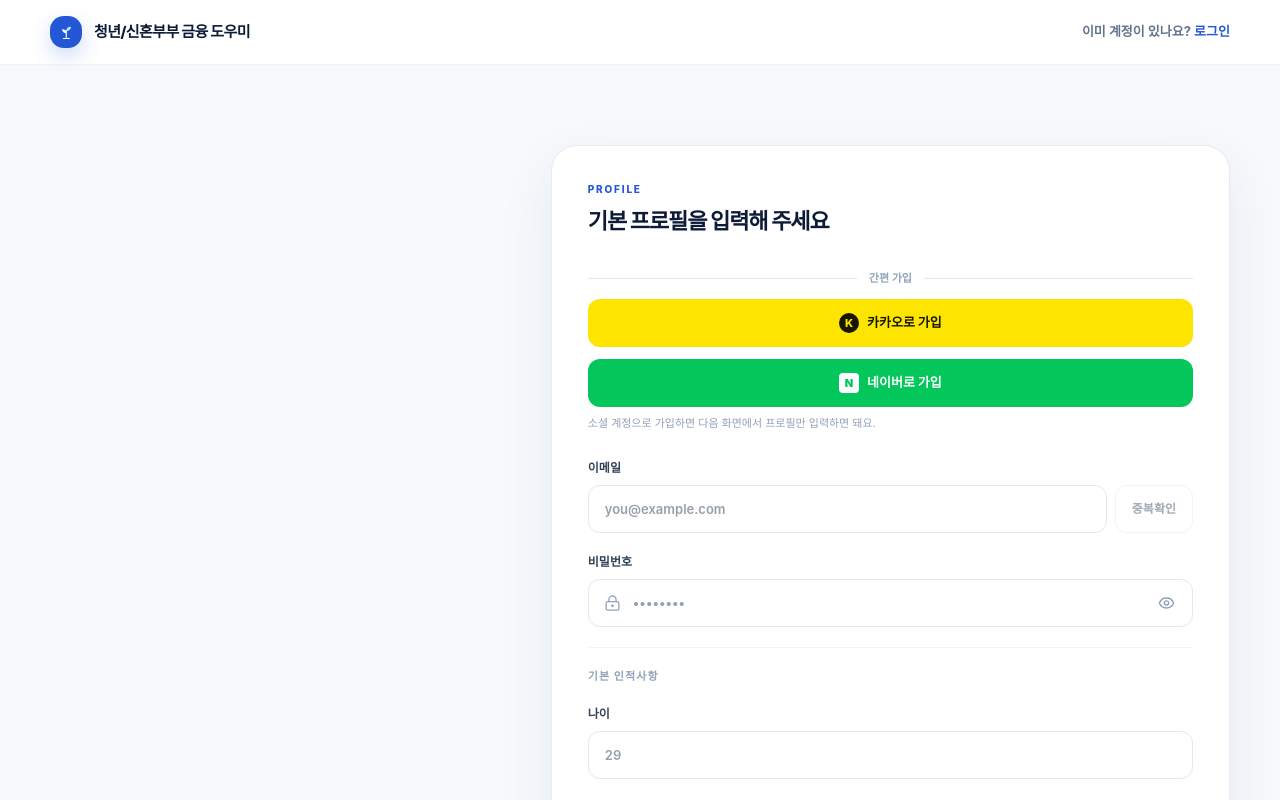
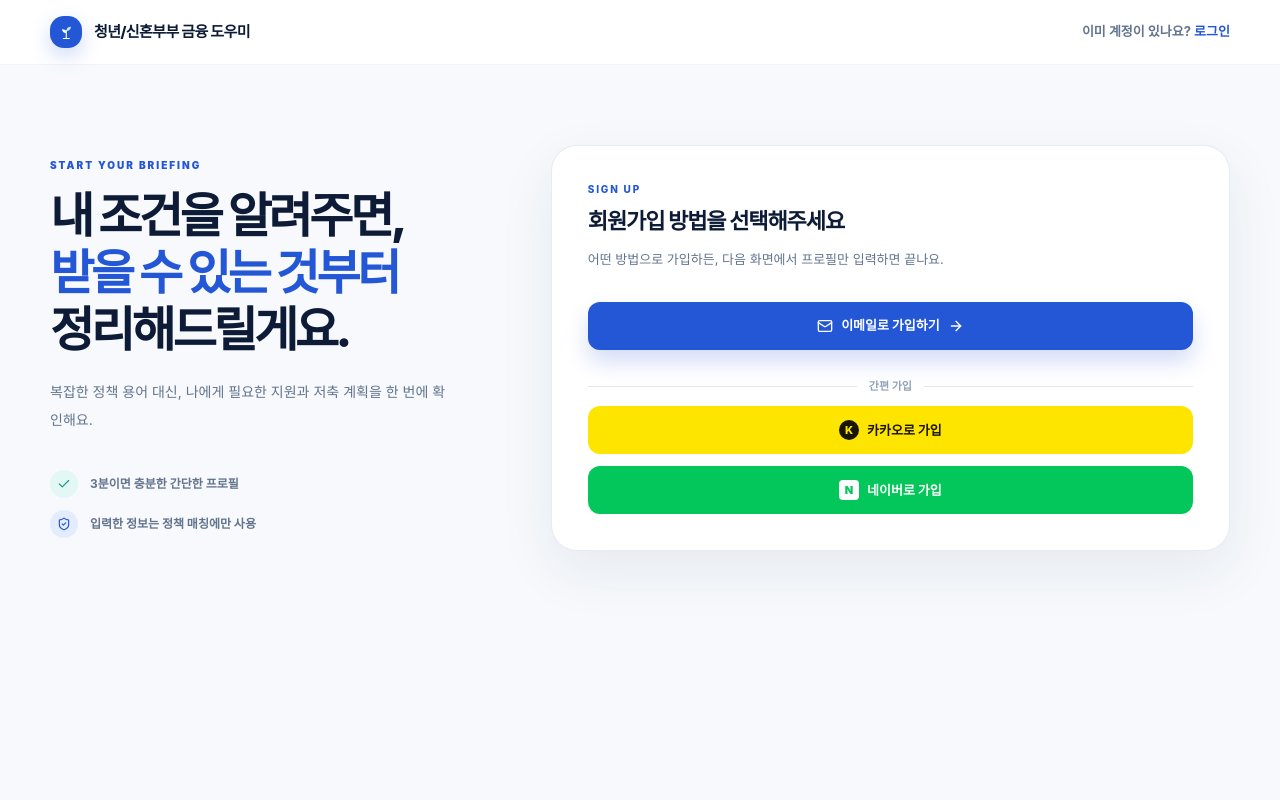
Before and after one commit to getreadytoUG/2026-Finance-AI-Challenge, a Next.js app in the folder frontend/: page /signup in a window 1280 px wide. Shown: the top 800 px of the page. Built offline with nearby package versions, Linux system fonts and the light colour scheme; a web font is replaced by a local one.

Commit message:
Signup, .env update

```diff
--- a/frontend/app/signup/page.tsx
+++ b/frontend/app/signup/page.tsx
@@ -3,7 +3,7 @@
 import { useState } from "react";
 import { useRouter } from "next/navigation";
 import Link from "next/link";
-import { ArrowRight, Check, CircleHelp, ShieldCheck } from "lucide-react";
+import { ArrowLeft, ArrowRight, Check, CircleHelp, Mail, ShieldCheck } from "lucide-react";
 import { signup, login, checkEmailAvailable } from "@/lib/api";
 import PasswordField from "@/components/PasswordField";
 import SocialLoginButtons from "@/components/SocialLoginButtons";
@@ -53,6 +53,9 @@
   const [error, setError] = useState<string | null>(null);
   const [loading, setLoading] = useState(false);
   const [emailCheckStatus, setEmailCheckStatus] = useState<"idle" | "checking" | "available" | "taken">("idle");
+  // 회원가입 방식을 먼저 고르게 한다 — "이메일로 가입하기"를 눌러야 아래 프로필
+  // 입력 폼이 나타난다(소셜은 버튼 클릭 즉시 OAuth로 이동하므로 이 상태와 무관).
+  const [method, setMethod] = useState<"choose" | "email">("choose");
   const router = useRouter();
 
   async function handleCheckEmail() {
@@ -146,13 +149,36 @@
           </div>
         </section>
         <section className="rounded-[26px] border border-slate-200/80 bg-white p-6 shadow-[0_20px_55px_rgba(22,45,84,.08)] sm:p-9">
+          {method === "choose" ? (
+            <>
+              <div className="mb-8">
+                <div className="text-[10px] font-extrabold uppercase tracking-[.18em] text-[#2457d6]">SIGN UP</div>
+                <h2 className="mt-2 text-[22px] font-extrabold tracking-[-.05em]">회원가입 방법을 선택해주세요</h2>
+                <p className="mt-3 text-[13px] text-slate-500">어떤 방법으로 가입하든, 다음 화면에서 프로필만 입력하면 끝나요.</p>
+              </div>
+              <button
+                type="button"
+                onClick={() => setMethod("email")}
+                className="group flex h-12 w-full items-center justify-center gap-2 rounded-xl bg-[#2457d6] text-[13px] font-extrabold text-white shadow-[0_12px_22px_rgba(36,87,214,.2)] transition hover:-translate-y-0.5 hover:bg-[#1949c1] active:scale-[.98]"
+              >
+                <Mail size={16} /> 이메일로 가입하기 <ArrowRight size={16} className="transition group-hover:translate-x-1" />
+              </button>
+              <div className="mt-7">
+                <SocialLoginButtons action="가입" />
+              </div>
+            </>
+          ) : (
+            <>
+              <button
+                type="button"
+                onClick={() => setMethod("choose")}
+                className="mb-5 inline-flex items-center gap-1.5 text-[12px] font-bold text-slate-400 transition hover:text-[#2457d6]"
+              >
+                <ArrowLeft size={14} /> 다른 방법으로 가입하기
+              </button>
               <div className="mb-8">
                 <div className="text-[10px] font-extrabold uppercase tracking-[.18em] text-[#2457d6]">PROFILE</div>
                 <h2 className="mt-2 text-[22px] font-extrabold tracking-[-.05em]">기본 프로필을 입력해 주세요</h2>
-          </div>
-          <div className="mb-7">
-            <SocialLoginButtons action="가입" />
-            <p className="mt-2 text-[11px] text-slate-400">소셜 계정으로 가입하면 다음 화면에서 프로필만 입력하면 돼요.</p>
               </div>
               <form onSubmit={handleSubmit} className="grid gap-5">
             <label className="grid gap-2 text-[12px] font-extrabold text-slate-700">
@@ -393,6 +419,8 @@
               {loading ? "가입 중..." : "회원가입"} <ArrowRight size={16} className="transition group-hover:translate-x-1" />
             </button>
               </form>
+            </>
+          )}
         </section>
       </main>
     </div>
```
Also changed, not shown: 2 other files (tests, documents, lock files or other folders). Lines whose indentation alone changed are shown as unchanged.
